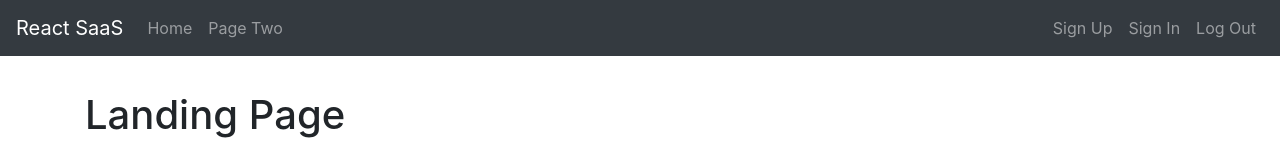
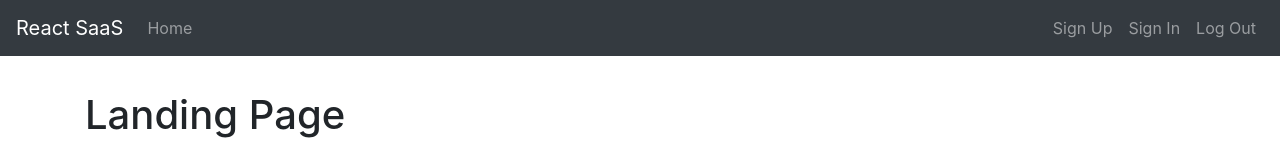
Before and after one commit to CodingTemple/React.SaaS, a React (Create React App) app: page / in a window 1280 px wide. Shown: the top 160 px of the page. Built offline with nearby package versions, Linux system fonts and the light colour scheme.

Commit message:
removed PageTwo boilerplater component

```diff
--- a/src/App.js
+++ b/src/App.js
@@ -6,7 +6,6 @@ import * as ROUTES from './constants/routes';
 
 import Navigation from './components/Navigation';
 import Home from './components/Home';
-import PageTwo from './components/PageTwo';
 import Landing from './components/Landing';
 import Login from './components/Account/Login';
 import Register from './components/Account/Register';
@@ -24,7 +23,6 @@ class App extends Component {
             <div className="container">
               <Route exact path={ROUTES.LANDING} component={Landing}></Route>
               <Route path={ROUTES.HOME} component={Home}></Route>
-              <Route path={"/pageTwo"} component={PageTwo}></Route>
               <Route path={ROUTES.LOGIN} component={Login}></Route>
               <Route path={ROUTES.REGISTER} component={Register}></Route>
               <Route path={ROUTES.PASSWORD_FORGET} component={PasswordForget}></Route>
--- a/src/components/Navigation/index.js
+++ b/src/components/Navigation/index.js
@@ -18,9 +18,6 @@ export default class Navigation extends Component {
             <li className="nav-item">
               <Link className="nav-link" to={ROUTES.HOME}>Home</Link>
             </li>
-            <li className="nav-item">
-              <Link className="nav-link" to="/pageTwo">Page Two</Link>
-            </li>
           </ul>
           <ul className="navbar-nav my-2 my-lg-0">
             <li className="nav-item">
--- a/src/components/PageTwo/index.js
+++ /dev/null
@@ -1,9 +0,0 @@
-import React, { Component } from 'react'
-
-export default class PageTwo extends Component {
-  render() {
-    return (
-      <h1>PageTwo Page</h1>
-    )
-  }
-}
```
